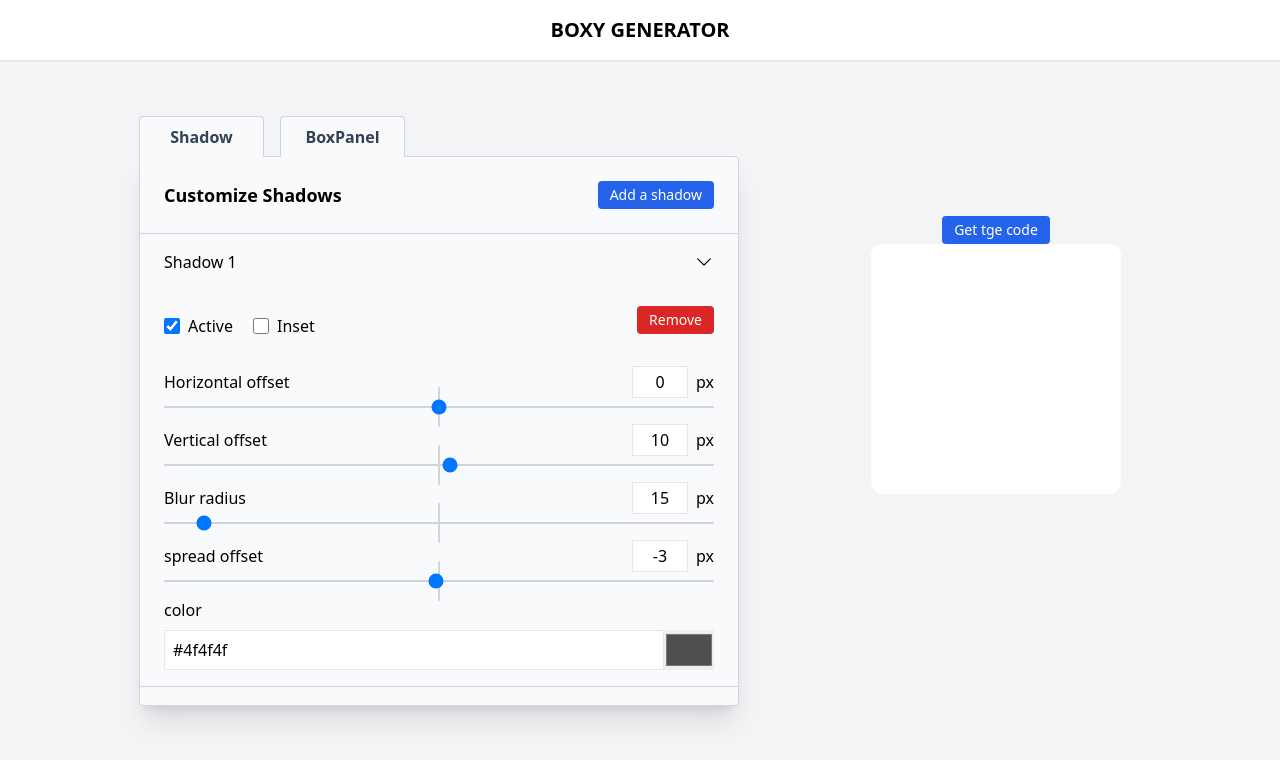
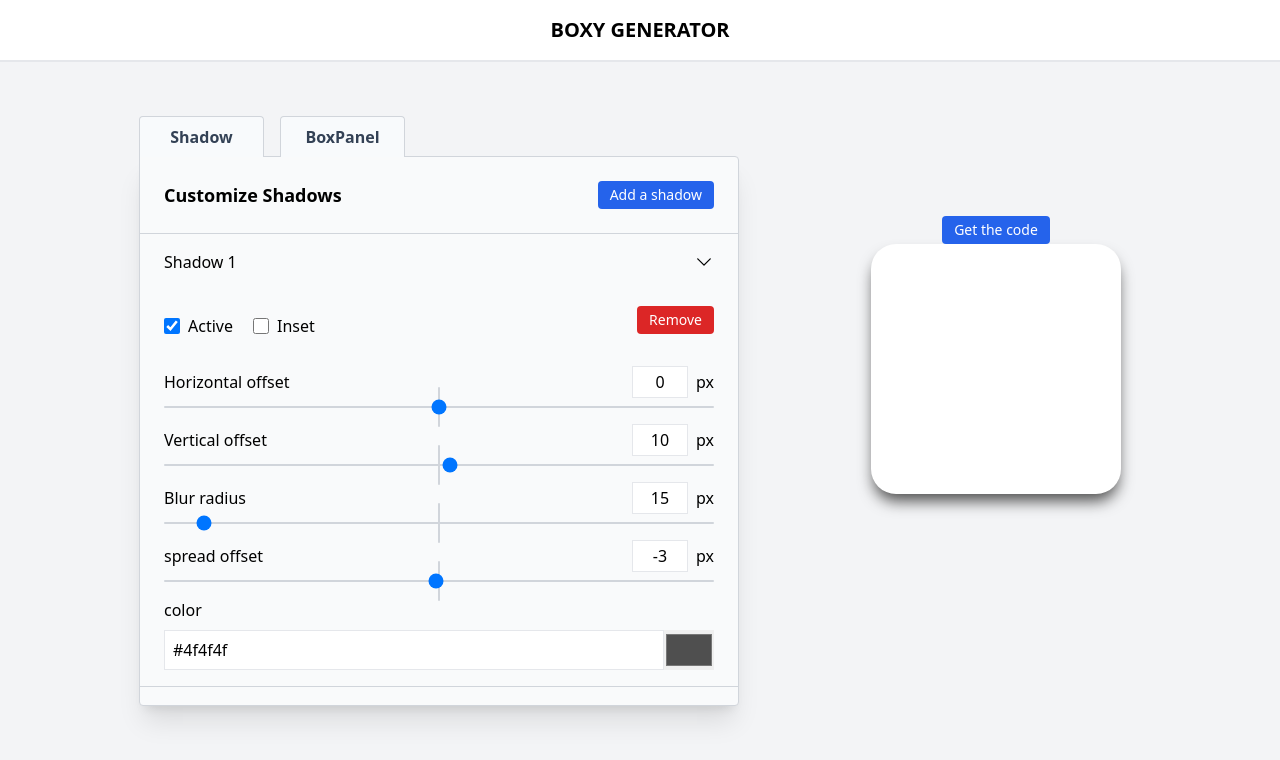
Before and after one commit to Tresor-ilunga/boxy-generator, a React (Vite) app: page / in a window 1280 px wide. Shown: the top 760 px of the page. Built offline with nearby package versions, Linux system fonts and the light colour scheme.

Commit message:
Give the state values to the box

```diff
--- a/src/layouts/ShadowList/ShadowCheckBox.jsx
+++ b/src/layouts/ShadowList/ShadowCheckBox.jsx
@@ -6,7 +6,7 @@
     const checkboxShadow = useSelector(state => state.shadows.find(
         shadow => shadow.id === shadowID
     ))
-    console.log(checkboxShadow);
+    // console.log(checkboxShadow);
 
     return (
         <>
--- a/src/layouts/Visualisation/Modal/ModalBtn.jsx
+++ b/src/layouts/Visualisation/Modal/ModalBtn.jsx
@@ -1,7 +1,7 @@
 export default function ModalBtn() {
     return (
-        <div className="mx-auto mt-2 py-1 cursor-pointer px-3 text-sm rounded bg-blue-600 text-white hover:bg-blue-700">
-            Get tge code
+        <div className="relative z-0 mx-auto mt-2 py-1 cursor-pointer px-3 text-sm rounded bg-blue-600 text-white hover:bg-blue-700">
+            Get the code
         </div>
     )
 }
--- a/src/layouts/Visualisation/Visualization.jsx
+++ b/src/layouts/Visualisation/Visualization.jsx
@@ -1,10 +1,26 @@
 import ModalBtn from "./Modal/ModalBtn.jsx";
+import getBoxShadowValue from "../../utils/getBoxShadowValue.js";
+import { useSelector } from "react-redux";
 
 export default function Visualization() {
+    const boxProperties = useSelector(state => state.boxProperties)
+    const shadowValues = useSelector(state => state.shadows)
+    console.log(getBoxShadowValue(shadowValues));
+
     return (
         <div className="flex flex-col p-5 ml-10 lg:ml-28">
             <ModalBtn />
-            <div className="w-[250px] h-[250px] bg-white rounded-xl mb-20 lg:mb-40"></div>
+            <div
+            className="w-[250px] h-[250px] bg-white rounded-xl mb-20 lg:mb-40"
+            style={{
+                boxShadow:         `${getBoxShadowValue(shadowValues).slice(0, -1)}`,
+                borderRadius:     `${boxProperties[0].value}px`,
+                height:           `${boxProperties[1].value}px`,
+                width:            `${boxProperties[2].value}px`,
+                backgroundColor: `${boxProperties[3].value}`,
+            }}
+            >
+            </div>
         </div>
     )
 }
--- /dev/null
+++ b/src/utils/getBoxShadowValue.js
@@ -0,0 +1,18 @@
+export default function getBoxShadowValue(shadows){
+    let finalString = ""
+
+    shadows.forEach(shadow => {
+        if(shadow.active){
+            shadow.inputs.forEach(input => {
+                if(input.type === "range") finalString += `${input.value}px `
+                else if(input.type === "color") finalString += `${input.value}`
+            })
+
+            if(shadow.inset) finalString += " inset"
+
+            if(shadows.indexOf(shadow) === shadows.length -1) finalString += ";"
+            else finalString += ","
+        }
+    });
+    return finalString
+}
```
